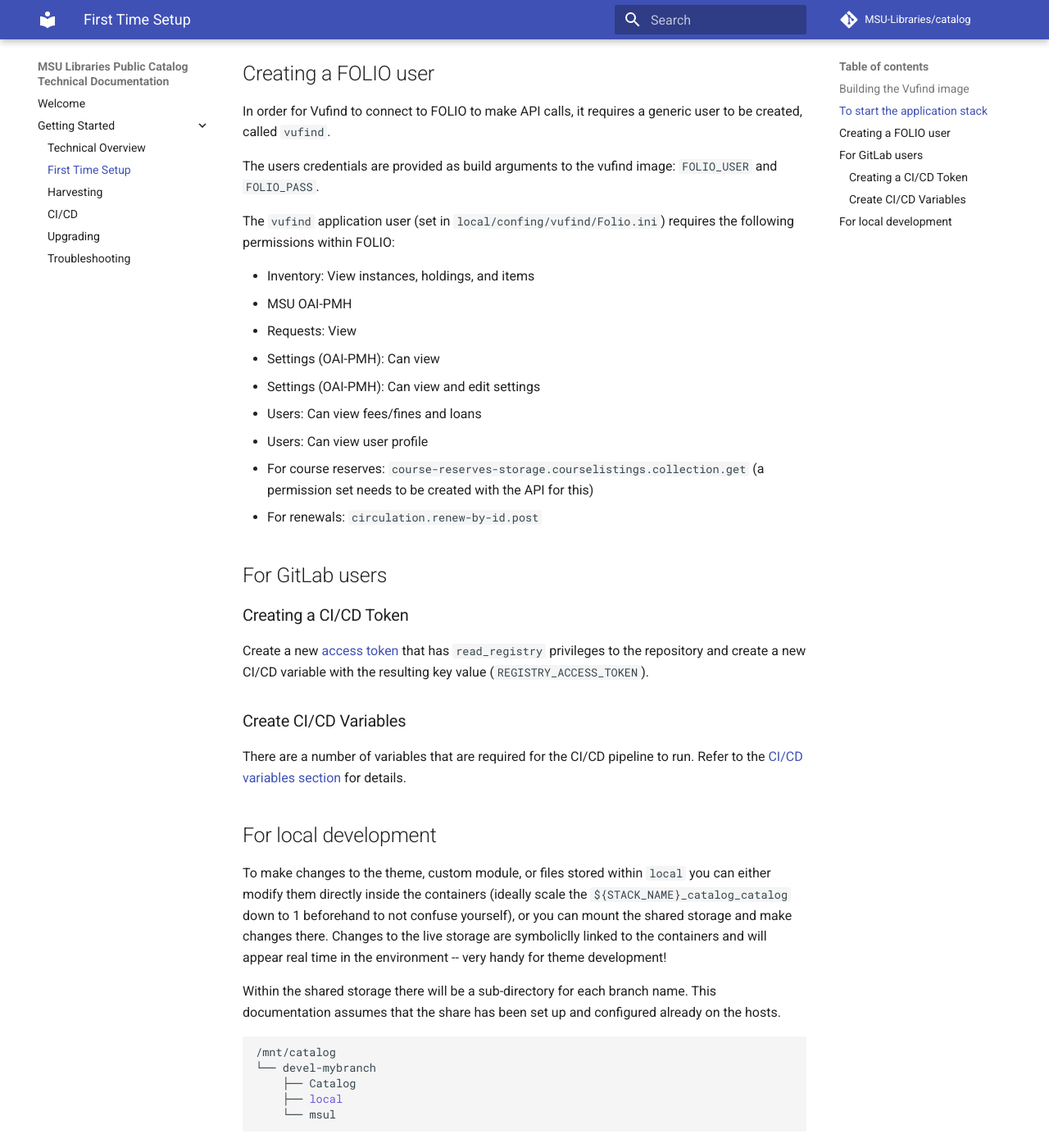
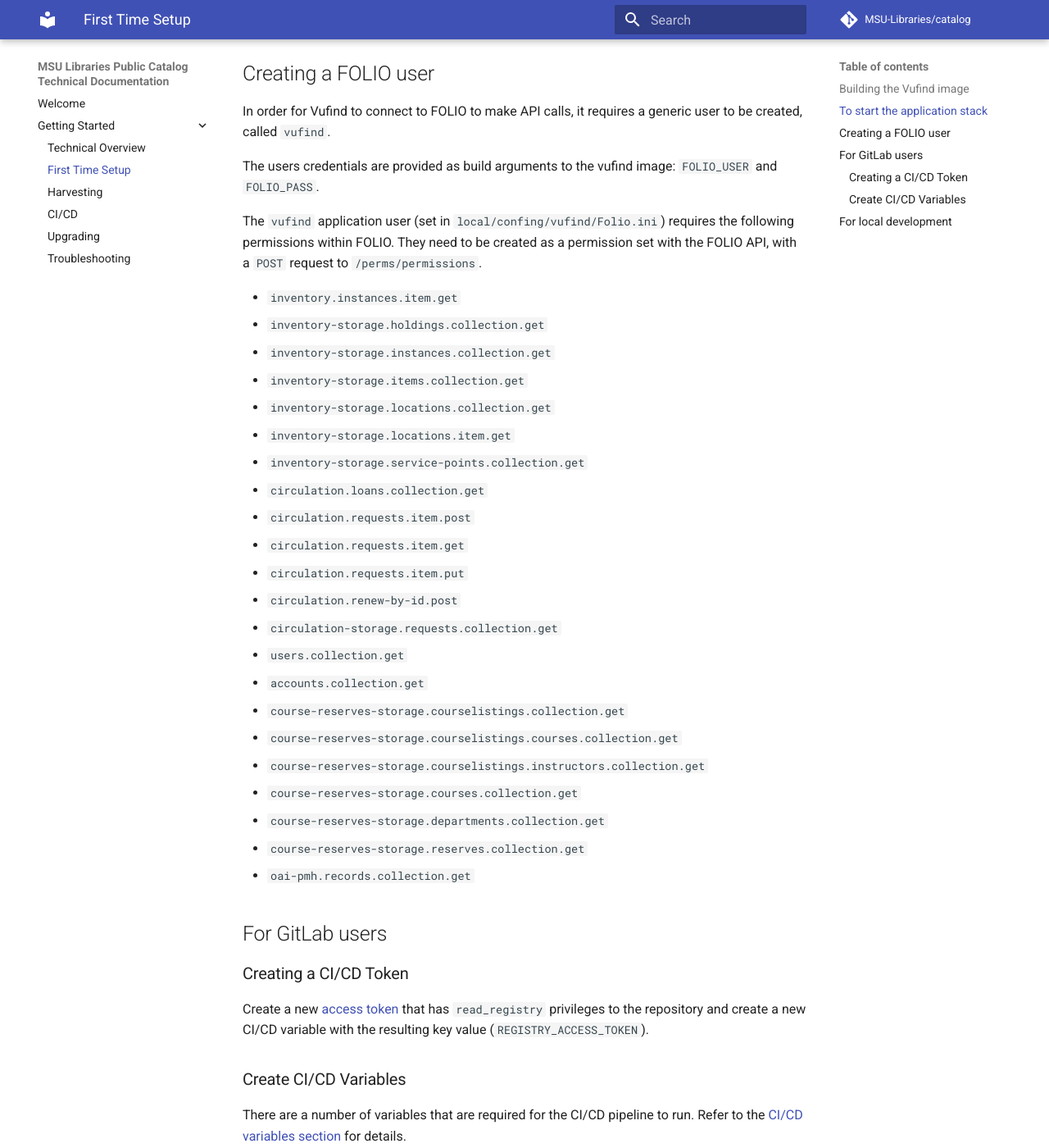
Before and after one commit to MSU-Libraries/catalog, an MkDocs documentation site: the page built from docs/first-time-setup.md, in a window 1280 px wide and 1400 px high, scrolled down 2299 px. Shown: the whole window at 82% size. Built offline with MkDocs 1.6.1 and Material for MkDocs 9.7.7, drawn with Linux system fonts in a browser that asks for light colours; comment, search, counter and statistics services are not loaded.

Commit message:
Improved permissions documentation

```diff
--- a/docs/first-time-setup.md
+++ b/docs/first-time-setup.md
@@ -98,17 +98,30 @@
 `FOLIO_USER` and `FOLIO_PASS`.
 
 The `vufind` application user (set in `local/confing/vufind/Folio.ini`) requires the
-following permissions within FOLIO:
+following permissions within FOLIO. They need to be created as a permission set with the FOLIO API, with a `POST` request to `/perms/permissions`.
 
-* Inventory: View instances, holdings, and items
-* MSU OAI-PMH
-* Requests: View
-* Settings (OAI-PMH): Can view
-* Settings (OAI-PMH): Can view and edit settings
-* Users: Can view fees/fines and loans
-* Users: Can view user profile
-* For course reserves: `course-reserves-storage.courselistings.collection.get` (a permission set needs to be created with the API for this)
-* For renewals: `circulation.renew-by-id.post`
+* `inventory.instances.item.get`
+* `inventory-storage.holdings.collection.get`
+* `inventory-storage.instances.collection.get`
+* `inventory-storage.items.collection.get`
+* `inventory-storage.locations.collection.get`
+* `inventory-storage.locations.item.get`
+* `inventory-storage.service-points.collection.get`
+* `circulation.loans.collection.get`
+* `circulation.requests.item.post`
+* `circulation.requests.item.get`
+* `circulation.requests.item.put`
+* `circulation.renew-by-id.post`
+* `circulation-storage.requests.collection.get`
+* `users.collection.get`
+* `accounts.collection.get`
+* `course-reserves-storage.courselistings.collection.get`
+* `course-reserves-storage.courselistings.courses.collection.get`
+* `course-reserves-storage.courselistings.instructors.collection.get`
+* `course-reserves-storage.courses.collection.get`
+* `course-reserves-storage.departments.collection.get`
+* `course-reserves-storage.reserves.collection.get`
+* `oai-pmh.records.collection.get`
 
 ## For GitLab users
 ### Creating a CI/CD Token
```
